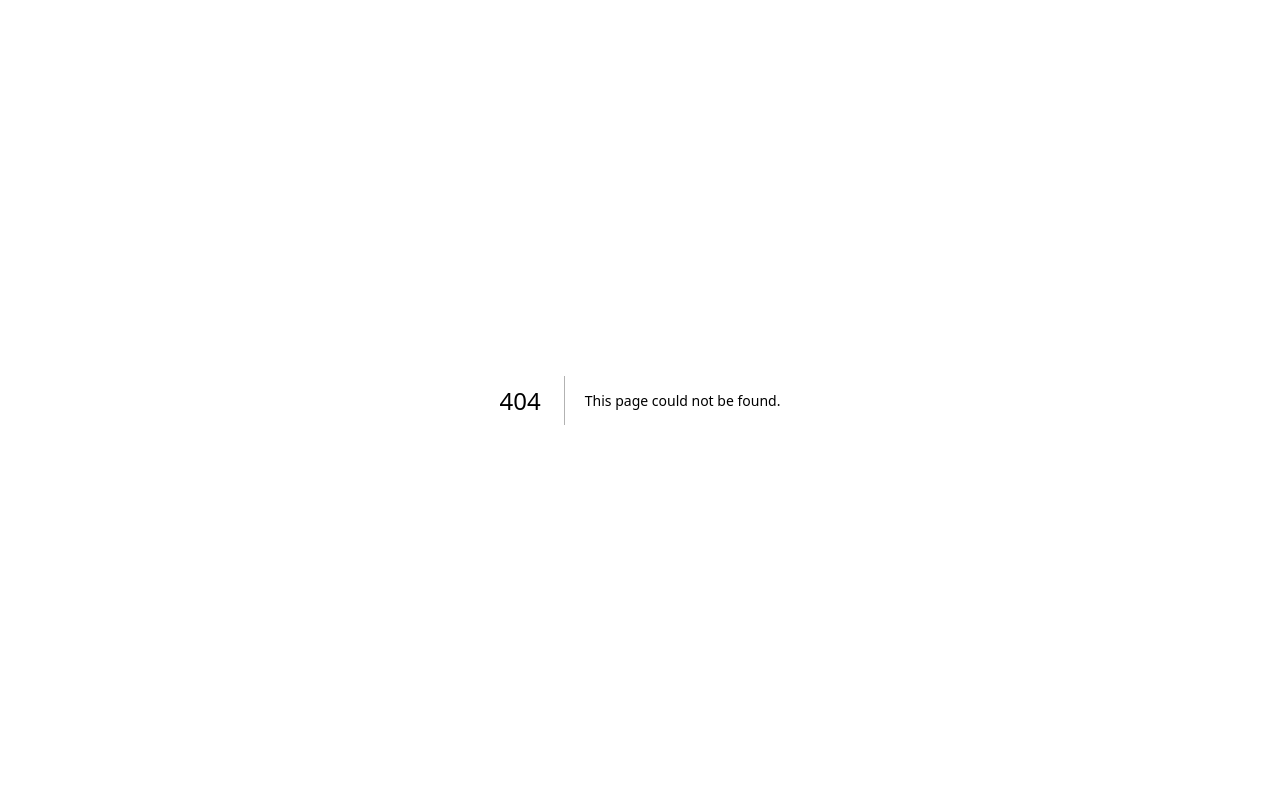
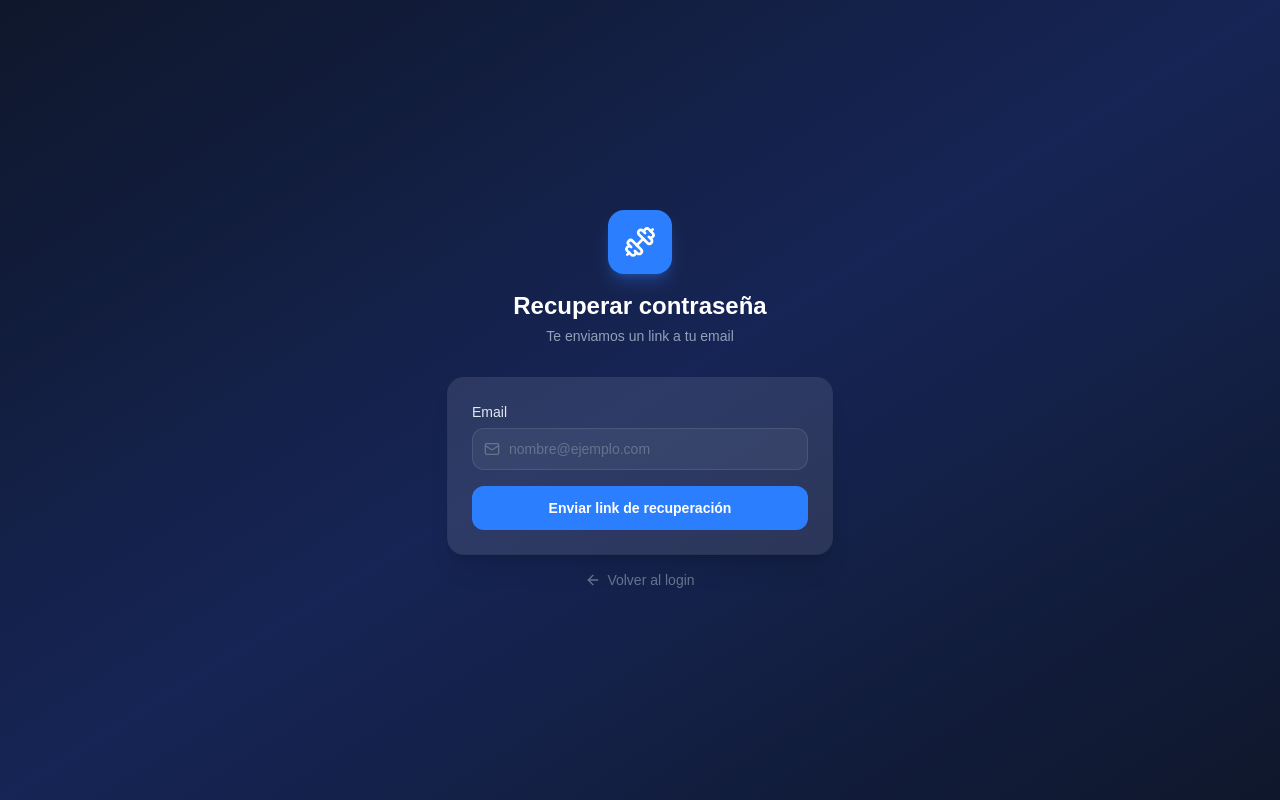
Before and after one commit to kriegmaliguan-ops/planificador, a Next.js app: page /auth/recuperar in a window 1280 px wide. Before the commit this address had no page. Built offline with nearby package versions, Linux system fonts and the light colour scheme.

Commit message:
feat: PWA offline con next-pwa, recuperar contrasena

```diff
--- a/app/(auth)/login/page.tsx
+++ b/app/(auth)/login/page.tsx
@@ -1,6 +1,7 @@
 'use client'
 
 import { useTransition, useState } from 'react'
+import Link from 'next/link'
 import { Dumbbell, AlertCircle, Eye, EyeOff } from 'lucide-react'
 import { login } from './actions'
 import { Button } from '@/components/ui/Button'
@@ -94,8 +95,11 @@ export default function LoginPage() {
           </form>
         </div>
 
-        <p className="mt-6 text-center text-xs text-slate-600">
-          ¿Olvidaste tu contraseña? Contactá a tu profe.
+        <p className="mt-6 text-center text-xs text-slate-500">
+          ¿Olvidaste tu contraseña?{' '}
+          <Link href="/auth/recuperar" className="text-blue-400 hover:underline">
+            Recuperar acceso
+          </Link>
         </p>
       </div>
     </div>
--- a/app/auth/callback/route.ts
+++ b/app/auth/callback/route.ts
@@ -24,6 +24,10 @@ export async function GET(request: NextRequest) {
       type: type as any,
     })
     if (!error) {
+      // Recuperación de contraseña → siempre ir a cambiar contraseña
+      if (type === 'recovery') {
+        return NextResponse.redirect(`${origin}/auth/nueva-contrasena`)
+      }
       return NextResponse.redirect(`${origin}${next}`)
     }
   }
--- /dev/null
+++ b/app/auth/recuperar/page.tsx
@@ -0,0 +1,103 @@
+'use client'
+
+import { useState, useTransition } from 'react'
+import Link from 'next/link'
+import { Dumbbell, Mail, CheckCircle2, ArrowLeft } from 'lucide-react'
+import { createClient } from '@/lib/supabase/client'
+
+export default function RecuperarPage() {
+  const [email, setEmail] = useState('')
+  const [sent, setSent] = useState(false)
+  const [error, setError] = useState<string | null>(null)
+  const [isPending, startTransition] = useTransition()
+
+  function handleSubmit(e: React.FormEvent) {
+    e.preventDefault()
+    setError(null)
+    startTransition(async () => {
+      const supabase = createClient()
+      const redirectTo = `${window.location.origin}/auth/callback?next=/auth/nueva-contrasena`
+      const { error } = await supabase.auth.resetPasswordForEmail(email, { redirectTo })
+      if (error) {
+        setError('No se pudo enviar el email. Verificá que sea correcto.')
+        return
+      }
+      setSent(true)
+    })
+  }
+
+  if (sent) {
+    return (
+      <div className="flex min-h-screen items-center justify-center bg-gradient-to-br from-slate-900 via-blue-950 to-slate-900 p-4">
+        <div className="text-center">
+          <div className="mx-auto mb-4 flex h-16 w-16 items-center justify-center rounded-full bg-emerald-500">
+            <CheckCircle2 className="h-8 w-8 text-white" />
+          </div>
+          <h2 className="text-xl font-bold text-white">¡Email enviado!</h2>
+          <p className="mt-2 max-w-xs text-sm text-slate-400">
+            Revisá tu bandeja de entrada y hacé click en el link para cambiar tu contraseña.
+          </p>
+          <Link href="/login" className="mt-6 inline-block text-sm text-blue-400 hover:underline">
+            Volver al login
+          </Link>
+        </div>
+      </div>
+    )
+  }
+
+  return (
+    <div className="flex min-h-screen items-center justify-center bg-gradient-to-br from-slate-900 via-blue-950 to-slate-900 p-4">
+      <div className="w-full max-w-sm">
+
+        <div className="mb-8 text-center">
+          <div className="mx-auto mb-4 flex h-16 w-16 items-center justify-center rounded-2xl bg-blue-500 shadow-lg shadow-blue-500/30">
+            <Dumbbell className="h-8 w-8 text-white" />
+          </div>
+          <h1 className="text-2xl font-bold text-white">Recuperar contraseña</h1>
+          <p className="mt-1 text-sm text-slate-400">Te enviamos un link a tu email</p>
+        </div>
+
+        <div className="rounded-2xl bg-white/10 p-6 shadow-xl ring-1 ring-white/10">
+          <form onSubmit={handleSubmit} className="space-y-4">
+            <div className="space-y-1.5">
+              <label className="block text-sm font-medium text-slate-200">Email</label>
+              <div className="relative">
+                <Mail className="absolute left-3 top-1/2 h-4 w-4 -translate-y-1/2 text-slate-500" />
+                <input
+                  type="email"
+                  value={email}
+                  onChange={(e) => { setEmail(e.target.value); setError(null) }}
+                  placeholder="nombre@ejemplo.com"
+                  required
+                  className="w-full rounded-xl border border-white/10 bg-white/5 py-2.5 pl-9 pr-3 text-sm text-white placeholder:text-slate-500 outline-none focus:border-blue-400 focus:ring-2 focus:ring-blue-400/20"
+                />
+              </div>
+            </div>
+
+            {error && (
+              <p className="rounded-xl bg-red-500/20 px-3 py-2.5 text-sm text-red-300 ring-1 ring-red-500/30">
+                {error}
+              </p>
+            )}
+
+            <button
+              type="submit"
+              disabled={isPending}
+              className="w-full rounded-xl bg-blue-500 py-3 text-sm font-bold text-white hover:bg-blue-400 disabled:opacity-50 transition-colors"
+            >
+              {isPending ? 'Enviando...' : 'Enviar link de recuperación'}
+            </button>
+          </form>
+        </div>
+
+        <Link
+          href="/login"
+          className="mt-4 flex items-center justify-center gap-1.5 text-sm text-slate-500 hover:text-slate-300 transition-colors"
+        >
+          <ArrowLeft className="h-4 w-4" />
+          Volver al login
+        </Link>
+      </div>
+    </div>
+  )
+}
--- a/next.config.ts
+++ b/next.config.ts
@@ -1,9 +1,22 @@
 import type { NextConfig } from "next";
+import withPWAInit from "@ducanh2912/next-pwa";
+
+const withPWA = withPWAInit({
+  dest: "public",
+  cacheOnFrontEndNav: true,
+  aggressiveFrontEndNavCaching: true,
+  reloadOnOnline: true,
+  disable: process.env.NODE_ENV === "development",
+  workboxOptions: {
+    disableDevLogs: true,
+  },
+});
 
 const nextConfig: NextConfig = {
   typescript: {
     ignoreBuildErrors: true,
   },
+  turbopack: {},
 };
 
-export default nextConfig;
+export default withPWA(nextConfig);
--- a/package.json
+++ b/package.json
@@ -9,6 +9,7 @@
     "lint": "eslint"
   },
   "dependencies": {
+    "@ducanh2912/next-pwa": "^10.2.9",
     "@supabase/ssr": "^0.10.3",
     "@supabase/supabase-js": "^2.106.1",
     "clsx": "^2.1.1",
```
Also changed, not shown: 1 other file (tests, documents, lock files or other folders).
